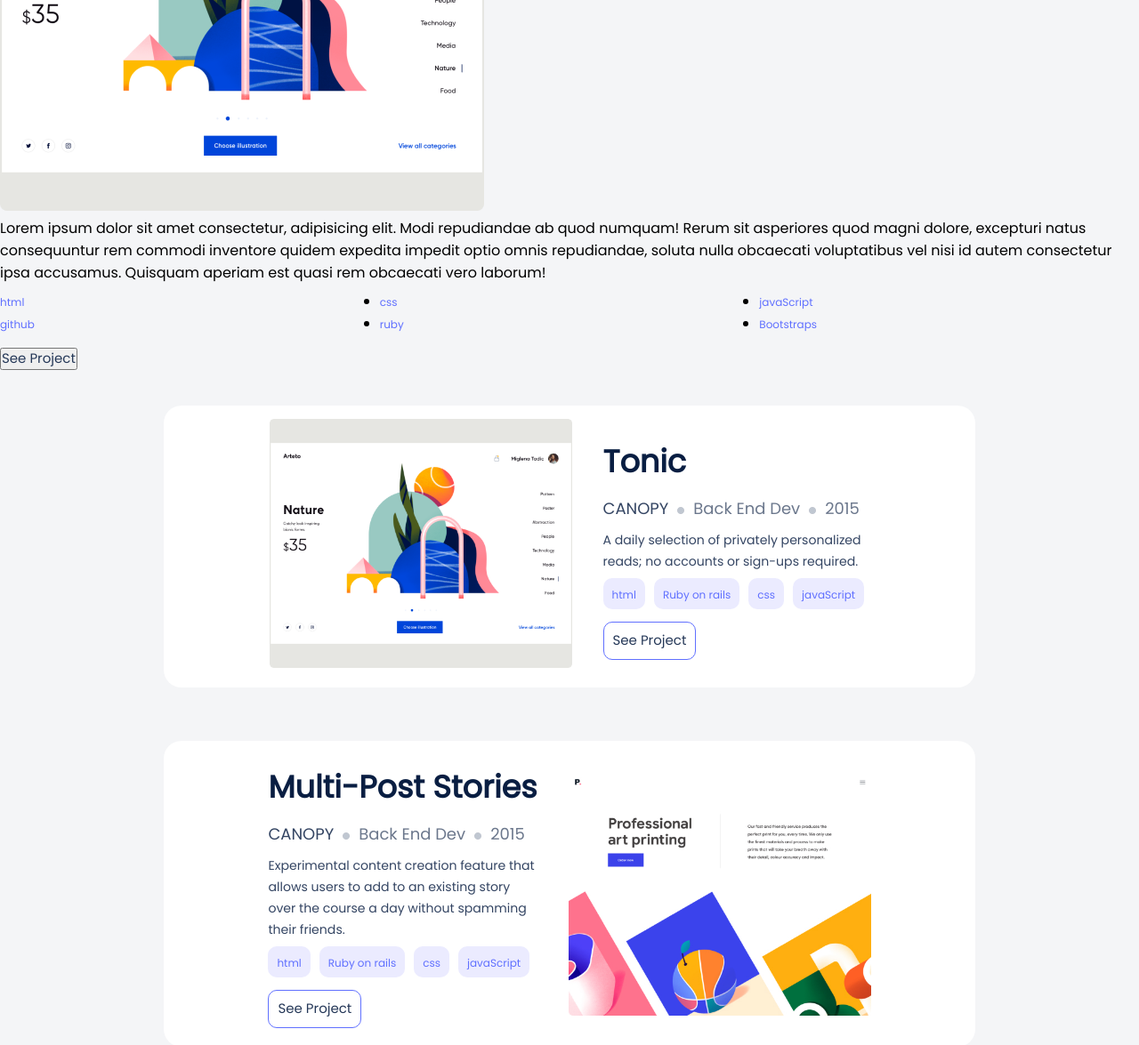
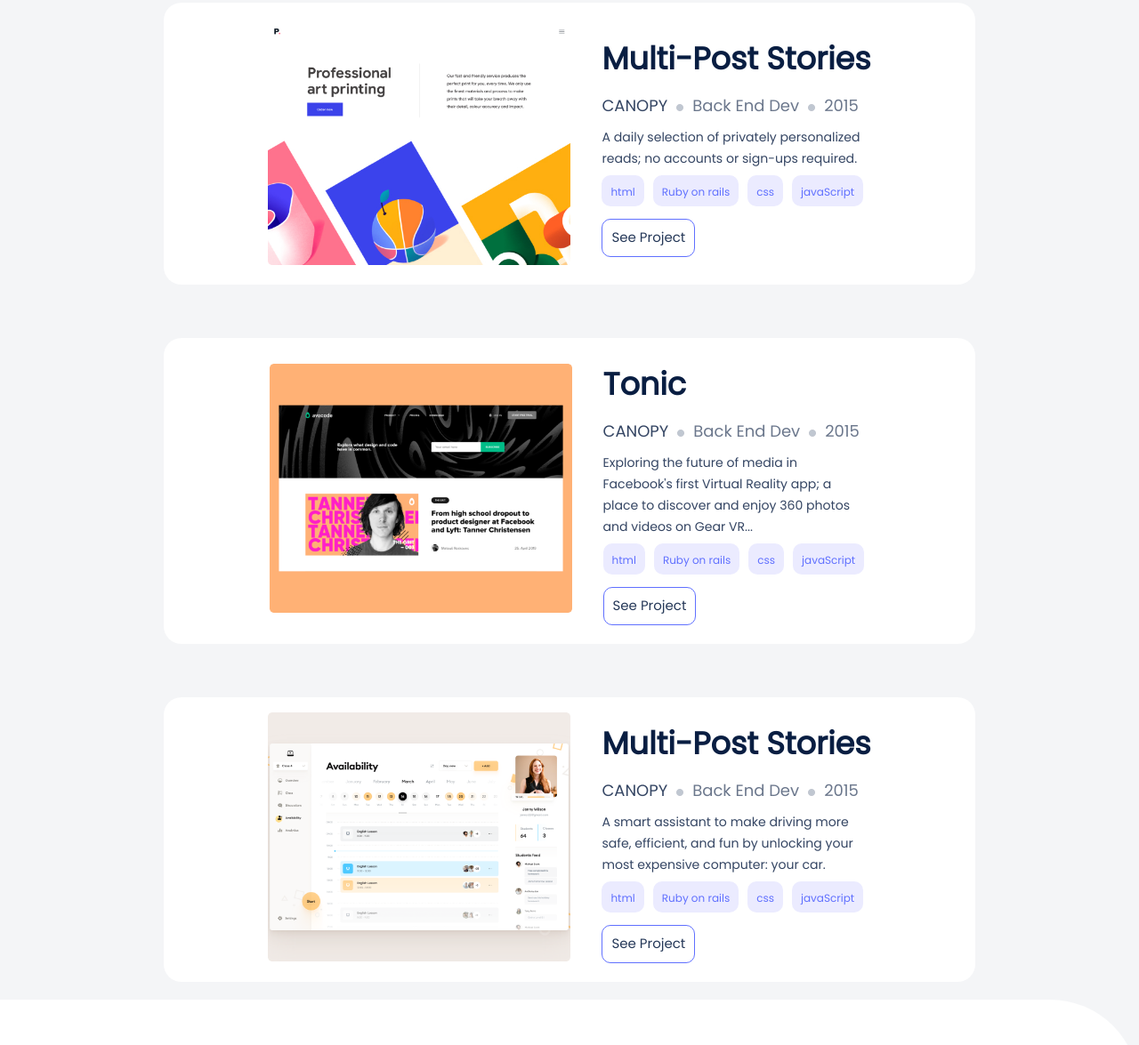
Before and after one commit to EmekaEmmanuel/res_portfolio, a website: page html/index.html in a window 1280 px wide. Shown: the part 964-2139 px from the top of the page at 89% size. Drawn offline with Linux system fonts and the light colour scheme; files whose address does not match are found by name.

Commit message:
Complete dynamic cards

```diff
--- a/html/index.html
+++ b/html/index.html
@@ -106,7 +106,7 @@
 
     <!-- START POP-UP WINDOW -->
 
-    <section>
+    <!-- <section>
         <div>
             <header>
                 <div>
@@ -154,11 +154,11 @@
             </footer>
 
         </div>
-    </section>
+    </section> -->
 
     <!-- END POP-UP WINDOW -->
 
-    <!-- START LOADING CARDS DYNAMICALLY -->
+    <!-- LOADING CARDS DYNAMICALLY -->
 
     <section id="works" class="works_section">
 
@@ -180,8 +180,6 @@
 
                 <h3><a class="textdecoration font1" href="#">Tonic</a></h3>
 
-                <!-- no dynamism on canopy cos it same all through -->
-
                 <ul>
 
                     <li><a class="textdecoration font2" href="#">CANOPY</a></li>
@@ -192,8 +190,6 @@
 
 
                 </ul>
-
-                <!-- end of canopy -->
 
 
                 <p>A daily selection of privately personalized reads; no accounts or sign-ups required.</p>
@@ -330,6 +326,34 @@
 
             </figure>
 
+            <div class="works_articlediv show1">
+
+                <h3><a class="textdecoration font1" href="#">Tonic</a></h3>
+
+                <ul>
+
+                    <li><a class="textdecoration font2" href="#">CANOPY</a></li>
+                    <li><a class="textdecoration font2" href="#"><img src="../img/mid_dot.jpg" alt="mid_dot"></a></li>
+                    <li><a class="textdecoration font3" href="#">Back End Dev</a></li>
+                    <li><a class="textdecoration font2" href="#"><img src="../img/mid_dot.jpg" alt="mid_dot"></a></li>
+                    <li><a class="textdecoration font3" href="#">2015</a></li>
+
+                </ul>
+
+                <p>A daily selection of privately personalized reads; no accounts or sign-ups required.</p>
+
+                <ul class="gridbox1">
+
+                    <li class="background1"><a class="textdecoration font4" href="#">html</a></li>
+                    <li class="background1"><a class="textdecoration font4" href="#">css</a></li>
+                    <li class="background1"><a class="textdecoration font4" href="#">javaScript</a></li>
+
+                </ul>
+
+                <button type="submit"><a class="font5 textdecoration" href="#">See Project</a></button>
+
+            </div>
+
             <div class="works_articlediv show2">
 
                 <h3><a class="textdecoration font1" href="#">Facebook 360</a></h3>
@@ -360,33 +384,7 @@
 
             </div>
 
-            <div class="works_articlediv show1">
 
-                <h3><a class="textdecoration font1" href="#">Tonic</a></h3>
-
-                <ul>
-
-                    <li><a class="textdecoration font2" href="#">CANOPY</a></li>
-                    <li><a class="textdecoration font2" href="#"><img src="../img/mid_dot.jpg" alt="mid_dot"></a></li>
-                    <li><a class="textdecoration font3" href="#">Back End Dev</a></li>
-                    <li><a class="textdecoration font2" href="#"><img src="../img/mid_dot.jpg" alt="mid_dot"></a></li>
-                    <li><a class="textdecoration font3" href="#">2015</a></li>
-
-                </ul>
-
-                <p>A daily selection of privately personalized reads; no accounts or sign-ups required.</p>
-
-                <ul class="gridbox1">
-
-                    <li class="background1"><a class="textdecoration font4" href="#">html</a></li>
-                    <li class="background1"><a class="textdecoration font4" href="#">css</a></li>
-                    <li class="background1"><a class="textdecoration font4" href="#">javaScript</a></li>
-
-                </ul>
-
-                <button type="submit"><a class="font5 textdecoration" href="#">See Project</a></button>
-
-            </div>
 
         </article>
 
--- a/javascriptfile/menu.js
+++ b/javascriptfile/menu.js
@@ -3,133 +3,61 @@ const closeHamburgerBtn = document.querySelector('.close_hamburger');
 const modalMenuContainer = document.querySelector('.modal_menu_container');
 const menuOption = document.querySelectorAll('.menu_option');
 const seeProjectDetailsBtn = document.querySelector('#see-projects-btn');
+const worksSection = document.querySelector('.works_section');
 
-const projectArr = [
+const cardsData = [
   {
     id: 1,
     name: ['Tonic', "Tonic"],
     description:[
     "A daily selection of privately personalized reads; no accounts or sign-ups required.", "A daily selection of privately personalized reads; no accounts or sign-ups required."],
-    image:[ '../img/jumbo1.jpg', "../img/jumbo5.jpg" ],
-    technologies: ['Codekit', 'Github', 'Javascript', 'Bootstrap', 'Javascript', 'Bootstrap'],
+    image:[ "../img/jumbo1.jpg" , "../img/jumbo5.png" ],
+    technologies: ["html", " css ", "javaScript" ],
+    technologiesDesk: ["html", "Ruby on rails", "css", "javaScript"],
+    technologiesPop: ["html" ," css" ,"javaScript", "github","ruby", "Bootstraps" ],
     Source: 'https://github.com/emekaemmanuel/res_portfolio',
     liveLink: 'https://github.com/emekaemmanuel/res_portfolio',
   },
+
   {
     id: 2,
-    name: ['Multi-Post Stories Gain+Glory'],
-    description:
-      ["2 Lorem Ipsum is simply dummy text of the printing and typesetting industry. Lorem Ipsum has been the industry's standard dummy text ever since the 1500s, when an unknown printer took a galley of type and scrambled it 1960s with the releaLorem Ipsum is simply dummy text of the printing and typesetting industry. Lorem Ipsum has been the industry's standard dummy text ever since the 1500s, when an unknown printer took a galley of type and scrambled it 1960s with the relea"],
-    image: ['./img/card1.png'],
-    technologies: ['Ruby on Rails', 'CSS', 'Javascript', 'HTML'],
+    name: ["Multi-Post Stories", "Multi-Post Stories"],
+    description:[
+      "A daily selection of privately personalized reads; no accounts or sign-ups required.", "A daily selection of privately personalized reads; no accounts or sign-ups required.", "Experimental content creation feature that allows users to add to an existing story over the course a day without spamming their friends."],
+    image: ["../img/jumbo4.jpg" , "../img/jumbo4b.jpg"],
+    technologies: ["html", " css ", "javaScript" ],
+    technologiesDesk: ["html", "Ruby on rails", "css", "javaScript"],
+    technologiesPop: ["html" ," css" ,"javaScript", "github","ruby", "Bootstraps" ],
     Source: 'https://github.com/emekaemmanuel/res_portfolio',
     liveLink: 'https://github.com/emekaemmanuel/res_portfolio',
   },
+
   {
     id: 3,
-    name:[ 'Multi-Post Stories Gain+Glory'],
+    name: [ "Tonic", "Facebook 360"],
     description:
-      ["3 Lorem Ipsum is simply dummy text of the printing and typesetting industry. Lorem Ipsum has been the industry's standard dummy text ever since the 1500s, when an unknown printer took a galley of type and scrambled it 1960s with the releaLorem Ipsum is simply dummy text of the printing and typesetting industry. Lorem Ipsum has been the industry's standard dummy text ever since the 1500s, when an unknown printer took a galley of type and scrambled it 1960s with the relea"],
-    image: ['./img/card1.png'],
-    technologies: ['Ruby on Rails', 'CSS', 'Javascript', 'HTML'],
+      [ "A daily selection of privately personalized reads; no accounts or sign-ups required.", "Exploring the future of media in Facebook's first Virtual Reality app; a place to discover and enjoy 360 photos and videos on Gear VR..." ],
+    image: ["../img/jumbo3.jpg", "../img/jumbo1b.png" ],
+    technologies: ["html", " css ", "javaScript" ],
+    technologiesDesk: ["html", "Ruby on rails", "css", "javaScript"],
+    technologiesPop: ["html" ," css" ,"javaScript", "github","ruby", "Bootstraps" ],
     Source: 'https://github.com/emekaemmanuel/res_portfolio',
     liveLink: 'https://github.com/emekaemmanuel/res_portfolio',
   },
+
   {
     id: 4,
-    name: ['Multi-Post Stories Gain+Glory'],
+    name:[ "Multi-Post Stories", "Uber Navigation"],
     description:
-      ["4 Lorem Ipsum is simply dummy text of the printing and typesetting industry. Lorem Ipsum has been the industry's standard dummy text ever since the 1500s, when an unknown printer took a galley of type and scrambled it 1960s with the releaLorem Ipsum is simply dummy text of the printing and typesetting industry. Lorem Ipsum has been the industry's standard dummy text ever since the 1500s, when an unknown printer took a galley of type and scrambled it 1960s with the relea"],
-    image: ['./img/card1.png'],
-    technologies: ['Ruby on Rails', 'CSS', 'Javascript', 'HTML'],
-    Source: 'https://github.com/emekaemmanuel/res_portfolio',
-    liveLink: 'https://github.com/emekaemmanuel/res_portfolio',
-  },
-  {
-    id: 5,
-    name: ['Multi-Post Stories Gain+Glory'],
-    description:
-      ["5 Lorem Ipsum is simply dummy text of the printing and typesetting industry. Lorem Ipsum has been the industry's standard dummy text ever since the 1500s, when an unknown printer took a galley of type and scrambled it 1960s with the releaLorem Ipsum is simply dummy text of the printing and typesetting industry. Lorem Ipsum has been the industry's standard dummy text ever since the 1500s, when an unknown printer took a galley of type and scrambled it 1960s with the relea"],
-    image: ['./img/card1.png'],
-    technologies: ['Ruby on Rails', 'CSS', 'Javascript', 'HTML'],
-    Source: 'https://github.com/emekaemmanuel/res_portfolio',
-    liveLink: 'https://github.com/emekaemmanuel/res_portfolio',
-  },
-  {
-    id: 6,
-    name: ['Multi-Post Stories Gain+Glory'],
-    description:
-      ["6 Lorem Ipsum is simply dummy text of the printing and typesetting industry. Lorem Ipsum has been the industry's standard dummy text ever since the 1500s, when an unknown printer took a galley of type and scrambled it 1960s with the releaLorem Ipsum is simply dummy text of the printing and typesetting industry. Lorem Ipsum has been the industry's standard dummy text ever since the 1500s, when an unknown printer took a galley of type and scrambled it 1960s with the relea"],
-    image: ['./img/card1.png'],
-    technologies: ['Ruby on Rails', 'CSS', 'Javascript', 'HTML'],
+      ["A daily selection of privately personalized reads; no accounts or sign-ups required.", "A smart assistant to make driving more safe, efficient, and fun by unlocking your most expensive computer: your car." ],
+      image: ["../img/jumbo4.jpg" , "../img/jumbo2b.png"],
+      technologies: ["html", " css ", "javaScript" ],
+      technologiesDesk: ["html", "Ruby on rails", "css", "javaScript"],
+      technologiesPop: ["html" ," css" ,"javaScript", "github","ruby", "Bootstraps" ],
     Source: 'https://github.com/emekaemmanuel/res_portfolio',
     liveLink: 'https://github.com/emekaemmanuel/res_portfolio',
   },
 ];
-
-
-// const projectArr = [
-//   {
-//     id: 1,
-//     name: 'Multi-Post Stories Gain+Glory',
-//     description:
-//       "1 Lorem Ipsum is simply dummy text of the printing and typesetting industry. Lorem Ipsum has been the industry's standard dummy text ever since the 1500s, when an unknown printer took a galley of type and scrambled it 1960s with the releaLorem Ipsum is simply dummy text of the printing and typesetting industry. Lorem Ipsum has been the industry's standard dummy text ever since the 1500s, when an unknown printer took a galley of type and scrambled it 1960s with the relea",
-//     image: './img/card1.png',
-//     technologies: ['Codekit', 'Github', 'Javascript', 'Bootstrap'],
-//     Source: 'https://github.com/emekaemmanuel/res_portfolio',
-//     liveLink: 'https://github.com/emekaemmanuel/res_portfolio',
-//   },
-//   {
-//     id: 2,
-//     name: 'Multi-Post Stories Gain+Glory',
-//     description:
-//       "2 Lorem Ipsum is simply dummy text of the printing and typesetting industry. Lorem Ipsum has been the industry's standard dummy text ever since the 1500s, when an unknown printer took a galley of type and scrambled it 1960s with the releaLorem Ipsum is simply dummy text of the printing and typesetting industry. Lorem Ipsum has been the industry's standard dummy text ever since the 1500s, when an unknown printer took a galley of type and scrambled it 1960s with the relea",
-//     image: './img/card1.png',
-//     technologies: ['Ruby on Rails', 'CSS', 'Javascript', 'HTML'],
-//     Source: 'https://github.com/emekaemmanuel/res_portfolio',
-//     liveLink: 'https://github.com/emekaemmanuel/res_portfolio',
-//   },
-//   {
-//     id: 3,
-//     name: 'Multi-Post Stories Gain+Glory',
-//     description:
-//       "3 Lorem Ipsum is simply dummy text of the printing and typesetting industry. Lorem Ipsum has been the industry's standard dummy text ever since the 1500s, when an unknown printer took a galley of type and scrambled it 1960s with the releaLorem Ipsum is simply dummy text of the printing and typesetting industry. Lorem Ipsum has been the industry's standard dummy text ever since the 1500s, when an unknown printer took a galley of type and scrambled it 1960s with the relea",
-//     image: './img/card1.png',
-//     technologies: ['Ruby on Rails', 'CSS', 'Javascript', 'HTML'],
-//     Source: 'https://github.com/emekaemmanuel/res_portfolio',
-//     liveLink: 'https://github.com/emekaemmanuel/res_portfolio',
-//   },
-//   {
-//     id: 4,
-//     name: 'Multi-Post Stories Gain+Glory',
-//     description:
-//       "4 Lorem Ipsum is simply dummy text of the printing and typesetting industry. Lorem Ipsum has been the industry's standard dummy text ever since the 1500s, when an unknown printer took a galley of type and scrambled it 1960s with the releaLorem Ipsum is simply dummy text of the printing and typesetting industry. Lorem Ipsum has been the industry's standard dummy text ever since the 1500s, when an unknown printer took a galley of type and scrambled it 1960s with the relea",
-//     image: './img/card1.png',
-//     technologies: ['Ruby on Rails', 'CSS', 'Javascript', 'HTML'],
-//     Source: 'https://github.com/emekaemmanuel/res_portfolio',
-//     liveLink: 'https://github.com/emekaemmanuel/res_portfolio',
-//   },
-//   {
-//     id: 5,
-//     name: 'Multi-Post Stories Gain+Glory',
-//     description:
-//       "5 Lorem Ipsum is simply dummy text of the printing and typesetting industry. Lorem Ipsum has been the industry's standard dummy text ever since the 1500s, when an unknown printer took a galley of type and scrambled it 1960s with the releaLorem Ipsum is simply dummy text of the printing and typesetting industry. Lorem Ipsum has been the industry's standard dummy text ever since the 1500s, when an unknown printer took a galley of type and scrambled it 1960s with the relea",
-//     image: './img/card1.png',
-//     technologies: ['Ruby on Rails', 'CSS', 'Javascript', 'HTML'],
-//     Source: 'https://github.com/emekaemmanuel/res_portfolio',
-//     liveLink: 'https://github.com/emekaemmanuel/res_portfolio',
-//   },
-//   {
-//     id: 6,
-//     name: 'Multi-Post Stories Gain+Glory',
-//     description:
-//       "6 Lorem Ipsum is simply dummy text of the printing and typesetting industry. Lorem Ipsum has been the industry's standard dummy text ever since the 1500s, when an unknown printer took a galley of type and scrambled it 1960s with the releaLorem Ipsum is simply dummy text of the printing and typesetting industry. Lorem Ipsum has been the industry's standard dummy text ever since the 1500s, when an unknown printer took a galley of type and scrambled it 1960s with the relea",
-//     image: './img/card1.png',
-//     technologies: ['Ruby on Rails', 'CSS', 'Javascript', 'HTML'],
-//     Source: 'https://github.com/emekaemmanuel/res_portfolio',
-//     liveLink: 'https://github.com/emekaemmanuel/res_portfolio',
-//   },
-// ];
 
 const toggleMobileMenu = (e) => {
   e.preventDefault();
@@ -145,44 +73,109 @@ menuOption.forEach((e) => {
   };
 });
 
-const openProjectDetailsModal = e => {
-  e.preventDefault();
-  const body = document.body;
-  // i.e below
-  // const detailsModal = document.querySelector('details-modal');
-  // body.appendChild()
-}
-seeProjectDetailsBtn.addEventListener('click', openProjectDetailsModal)
+// const openProjectDetailsModal = e => {
+//   e.preventDefault();
+//   const body = document.body;
+// }
+// seeProjectDetailsBtn.addEventListener('click', openProjectDetailsModal)
 
 
-let myCard = '';
-let uList = '';
-for (let i = 0; i < projectArr.length; i += 1) {
-  uList = '';
-  const myObj = projectArr[i];
-  const techArr = projectArr[i].technologies;
-  for (let j = 0; j < techArr.length; j += 1) {
-    uList += `
-                <li>${techArr[j]}</li>
-              `;
-  }
-  myCard += `<article class="work-card">
-          <figure class="work-img">
-            <img src="${myObj.image}" alt="work screenshot" />
-          </figure>
-          <div class="work-text">
-            <header>
-              <h2>${myObj.name}</h2>
-            </header>
-            <div class="work-tools">
-            <ul>
-              ${uList}
-              </ul>
+
+let displayCard = ""
+for (let i = 0; i < cardsData.length; i++) {
+  let even = i % 2===0;
+  console.log(even, i);
+  // console.log(cardsData[i].name);
+  // console.log(cardsData[i].description);
+  // console.log(cardsData[i].liveLink);
+  // console.log(cardsData[i].Source);
+  // console.log(cardsData[i].id);
+  // console.log(cardsData[i].technologies);
+  // console.log(cardsData[i].technologiesPop);
+  // console.log(cardsData[i].technologiesDesk);
+  displayCard += `
+
+  <article class="works_article bg_color7">
+
+            <figure class="figure1">
+
+                <a href="#"><img src="${cardsData[i].image[0]}" alt="Tonic_img"></a>
+
+            </figure>
+
+            <figure class="figure2">
+
+                <a href="#"><img src="${cardsData[i].image[1]}" alt="Nature_img"></a>
+
+            </figure>
+
+            <div class="works_articlediv show1">
+
+                <h3><a class="textdecoration font1" href="#">${cardsData[i].name[0]}</a></h3>
+
+                <ul>
+
+                    <li><a class="textdecoration font2" href="#">CANOPY</a></li>
+                    <li><a class="textdecoration" href="#"><img src="../img/mid_dot.jpg" alt="mit_dot"></a></li>
+                    <li><a class="textdecoration font3" href="#">Back End Dev</a></li>
+                    <li class="textdecoration"><a href="#"><img src="../img/mid_dot.jpg" alt="mit_dot"></a></li>
+                    <li><a class="textdecoration font3" href="#">2015</a></li>
+
+
+                </ul>
+
+
+                <p>${cardsData[i].description[0]}</p>
+
+                <ul class="gridbox1">
+
+                    <li class="background1"><a class="textdecoration font4" href="#">${cardsData[i].technologies[0]}</a></li>
+                    <li class="background1"><a class="textdecoration font4" href="#">${cardsData[i].technologies[1]}</a></li>
+                    <li class="background1"><a class="textdecoration font4" href="#">${cardsData[i].technologies[3]}</a></li>
+
+                </ul>
+
+                <button id="see-projects-btn" indexBtn=${cardsData[i]} type="submit"><a class="font5 textdecoration" href="#">See Project</a></button>
+
             </div>
-            <div class="project-btn">
-              <button type="button" class='work-btn' ownIndex=${i}>See Project</button>
+
+            <div class="works_articlediv show2">
+
+                <h3><a class="textdecoration font1" href="#">${cardsData[i].name[0]}</a></h3>
+
+                <ul class="ul1">
+
+                    <li><a class="textdecoration font2" href="#">CANOPY</a></li>
+                    <li><a class="textdecoration" href="#"><img src="../img/mid_dot.jpg" alt=""></a></li>
+                    <li><a class="textdecoration font3" href="#">Back End Dev</a></li>
+                    <li><a class="textdecoration" href="#"><img src="../img/mid_dot.jpg" alt=""></a></li>
+                    <li><a class="textdecoration font3" href="#">2015</a></li>
+
+
+                </ul>
+
+                <p>${cardsData[i].description[1]}</p>
+
+                <ul class="gridbox1">
+
+                    <li class="background1"><a class="textdecoration font4" href="#">${cardsData[i].technologiesDesk[0]}</a></li>
+                    <li class="background1"><a class="textdecoration font4" href="#">${cardsData[i].technologiesDesk[1]}</a></li>
+                    <li class="background1"><a class="textdecoration font4" href="#">${cardsData[i].technologiesDesk[2]}</a></li>
+                    <li class="background1"><a class="textdecoration font4" href="#">${cardsData[i].technologiesDesk[3]}</a></li>
+
+                </ul>
+
+                <button type="submit" indexBtn=${cardsData[i]}><a class="font5 textdecoration" href="#">See Project</a></button>
+
             </div>
-          </div>
-        </article>`;
+
+        </article>
+
+  `
 }
-cardContainer.innerHTML = myCard;
+
+worksSection.innerHTML=""
+worksSection.innerHTML=displayCard
+
+console.log(worksSection);
+console.log(cardsData);
```
